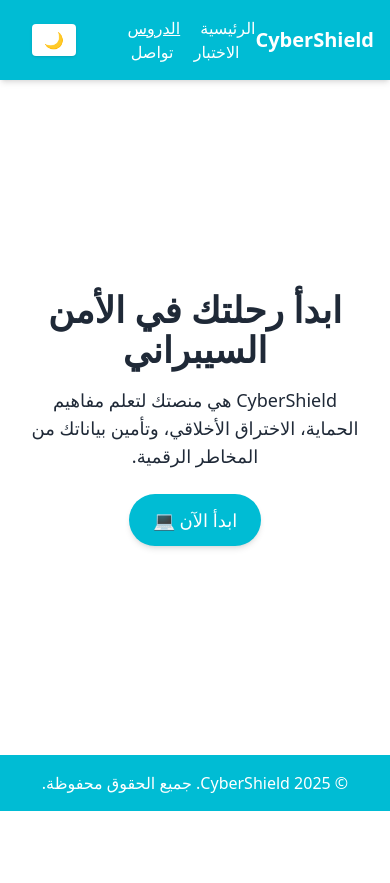
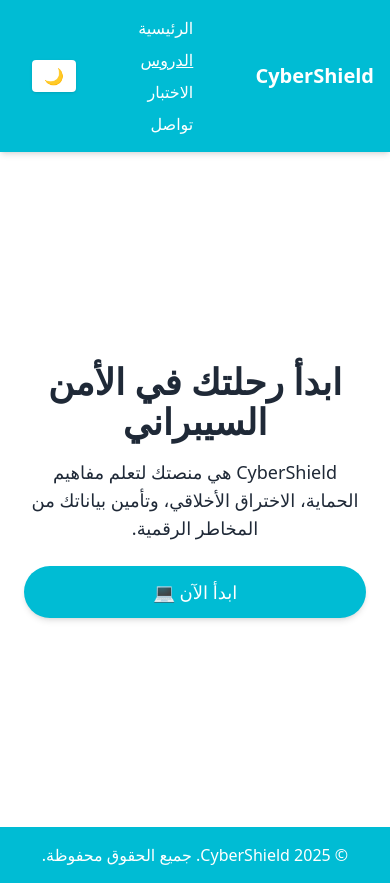
Before and after one commit to yazantakla/landing-page-project, a plain HTML site: page index.html in a window 390 px wide. Before the commit the page ends 844 px from the top, so only its background shows below. Drawn offline with nearby package versions, Linux system fonts and the light colour scheme.

Commit message:
index.html

```diff
--- a/index.html
+++ b/index.html
@@ -30,7 +30,7 @@
     <header class="bg-primary text-white py-4 shadow-md">
         <div class="container mx-auto flex justify-between items-center px-4">
             <h1 class="text-xl font-bold">CyberShield</h1>
-<nav class="space-x-4 space-x-reverse">
+<nav class="flex flex-col md:flex-row space-y-2 md:space-y-0 md:space-x-4 md:space-x-reverse">
     <a href="index.html" class="hover:underline">الرئيسية</a>
     <a href="topics.html" class="underline">الدروس</a>
     <a href="quiz.html" class="hover:underline">الاختبار</a>
@@ -48,7 +48,7 @@
         <p class="text-lg md:text-xl mb-6 max-w-xl">
             CyberShield هي منصتك لتعلم مفاهيم الحماية، الاختراق الأخلاقي، وتأمين بياناتك من المخاطر الرقمية.
         </p>
-        <a href="topics.html" class="bg-primary hover:bg-cyan-700 text-white px-6 py-3 rounded-full text-lg shadow-md transition">
+       <a href="topics.html" class="bg-primary hover:bg-cyan-700 text-white px-6 py-3 rounded-full text-lg shadow-md transition w-full sm:w-auto">
     ابدأ الآن 💻
 </a>
     </main>
```
Lines whose indentation alone changed are shown as unchanged.
